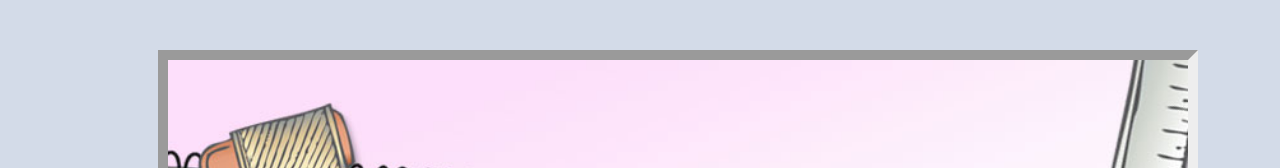
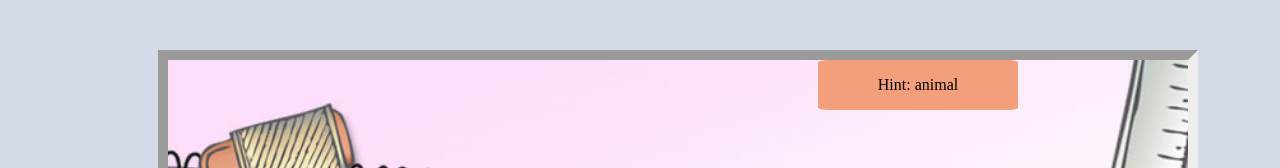
Before and after one commit to Jenniferlora/Project1, a plain HTML site: page main.html in a window 1280 px wide. Shown: the top 168 px of the page. Drawn offline with nearby package versions, Linux system fonts and the light colour scheme.

Commit message:
added hint

```diff
--- a/script1.js
+++ b/script1.js
@@ -4,6 +4,7 @@ window.onload = function(e) {
 	var wrongLetter = 0; //counter for how many wong letters were clicked
 	var clicked; //clicked item
 	var currentWord; //current word
+	var currentHint;
 	var goodmove = 0; //counter for each good move
 	var badmove = 0; //counter for each bad move
 	var currentLength; //length of current word
@@ -49,6 +50,7 @@ window.onload = function(e) {
 
 	//This function will make placeholders with dashes based on length of word.
 	function getDashes() {
+		giveHint();
 		currentLength = currentWord.length;
 		var splitWord = currentWord.split('');
 		splitWord.forEach(function(letter) {
@@ -190,4 +192,10 @@ window.onload = function(e) {
 		loss = 0;
 		scoreBoard();
 	}
+
+	function giveHint() {
+		var display = 'Hint: ' + currentHint;
+		var $hintDisplay = $('#hintDisplay');
+		$hintDisplay.text(display);
+	}
 };
--- a/style.css
+++ b/style.css
@@ -96,3 +96,16 @@ body {
 	display: inline-block;
 	width: 60px;
 }
+
+#hintDisplay {
+	width: 200px;
+	height: 50px;
+	position: absolute;
+	top: 0;
+	left: 650px;
+	background-color: rgb(244, 159, 124);
+	text-align: center;
+	border-radius: 5%;
+	vertical-align: center;
+	line-height: 50px;
+}
--- a/words1.js
+++ b/words1.js
@@ -206,6 +206,7 @@ var words = [
 		difficulty: 'medium',
 	},
 ];
+console.log(words.length);
 
 // fiddle seashell jog
 // seesaw nap cheerleader
```
